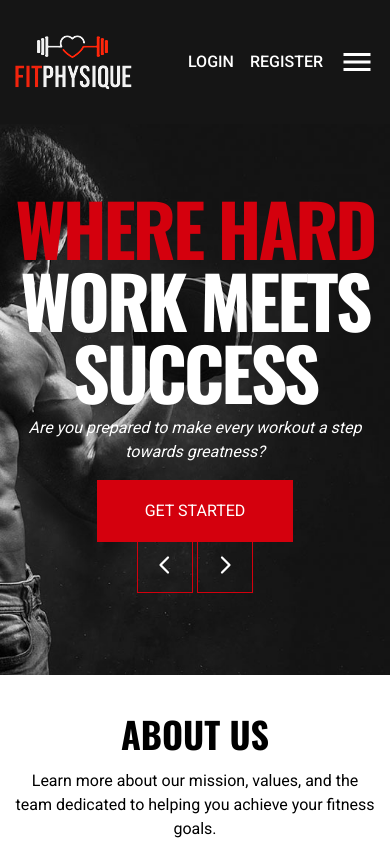
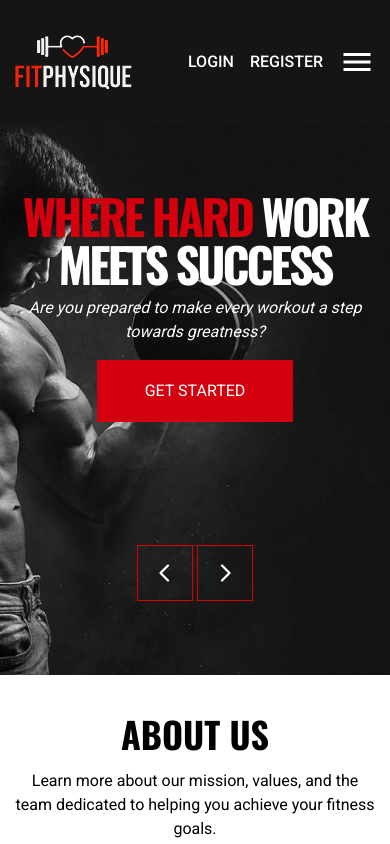
Before and after one commit to HubertSleszynski/fit-physique, a Next.js app: page / in a window 390 px wide. Shown: the top 844 px of the page. Built offline with nearby package versions, Linux system fonts and the light colour scheme.

Commit message:
changed responsive design

```diff
--- a/app/globals.css
+++ b/app/globals.css
@@ -17,7 +17,7 @@
   }
 
   .h1 {
-    @apply text-white text-7xl lg:text-[128x] tracking-[-3px];
+    @apply text-white sm:text-7xl text-5xl lg:text-[128x] tracking-[-3px];
   }
   .h2 {
     @apply text-[36px];
--- a/components/HeroSlider.tsx
+++ b/components/HeroSlider.tsx
@@ -121,7 +121,7 @@ const HeroSlider = () => {
         </div>
       </SwiperSlide>
       <SwiperNavButtons
-        containerStyles="absolute bottom-2 lg:bottom-0 right-0 h-[130px] w-full lg:w-[700px] z-50 flex justify-center lg:justify-start gap-1"
+        containerStyles="absolute bottom-0 lg:bottom-0 right-0 h-[130px] w-full lg:w-[700px] z-50 flex justify-center lg:justify-start gap-1"
         btnStyles="border border-accent text-white w-[56px] h-[56px] flex justify-center items-center hover:bg-accent transition-all duration-300"
         iconStyles="text-2xl"
       />
```
